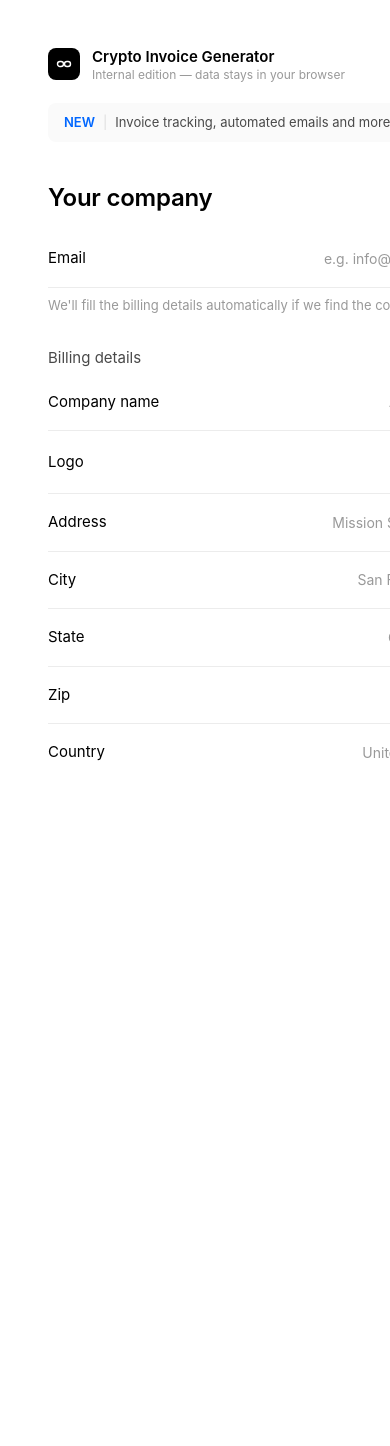
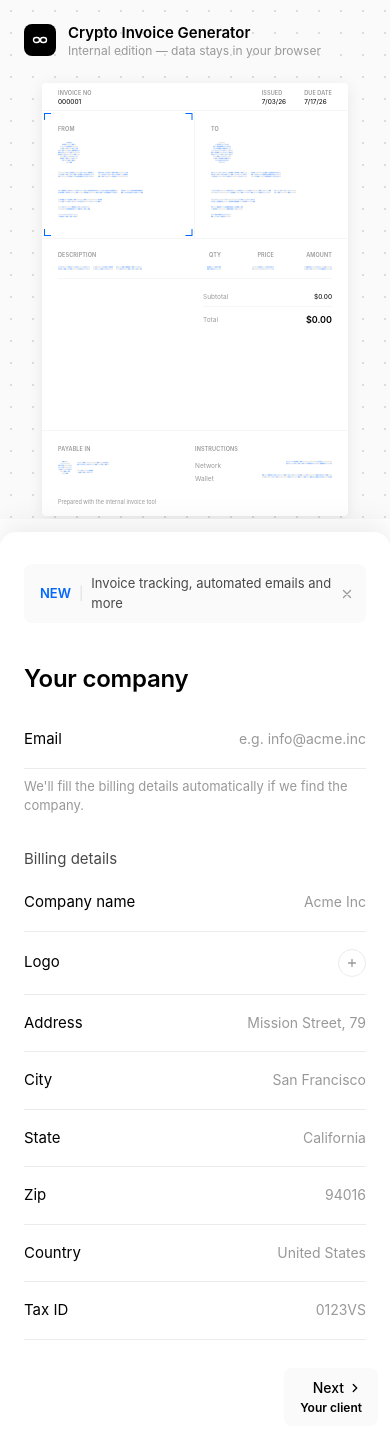
Before and after one commit to boredmage/invoice, a Next.js app: page / in a window 390 px wide. Before the commit the page ends 844 px from the top, so only its background shows below. Built offline with nearby package versions, Linux system fonts and the light colour scheme.

Commit message:
feat: enhance layout and functionality of invoice components for better mobile experience

```diff
--- a/app/components/FormPanel.tsx
+++ b/app/components/FormPanel.tsx
@@ -95,8 +95,8 @@
         {renderStep()}
       </div>
 
-      {/* bottom navigation pinned to the sidebar footer */}
-      <div className="sticky bottom-0 -mx-12 mt-auto flex items-stretch justify-between bg-white px-3 pb-3 pt-1">
+      {/* bottom navigation — in flow on mobile, pinned to the sidebar footer on desktop */}
+      <div className="-mx-6 mt-auto flex items-stretch justify-between bg-white px-3 pb-5 pt-1 lg:sticky lg:bottom-0 lg:-mx-12 lg:pb-3">
         {currentStep > 0 ? (
           <button
             onClick={onBack}
--- a/app/components/InvoiceGenerator.tsx
+++ b/app/components/InvoiceGenerator.tsx
@@ -20,6 +20,15 @@
   );
   const [showBanner, setShowBanner] = useState(true);
   const hydrated = useRef(false);
+  const asideRef = useRef<HTMLElement>(null);
+
+  // Mobile: the sheet rests low enough that scrolling up reveals the whole
+  // preview; start pre-scrolled so the first view is the usual card peek.
+  useEffect(() => {
+    if (window.matchMedia("(max-width: 1023px)").matches && asideRef.current) {
+      window.scrollTo(0, Math.max(0, asideRef.current.offsetTop - 416));
+    }
+  }, []);
 
   // restore a saved draft (internal tool — everything stays in the browser)
   useEffect(() => {
@@ -74,14 +83,20 @@
   );
 
   return (
-    <div className="flex h-screen w-full overflow-hidden">
-      {/* ── Left: sidebar ── */}
-      <aside className="print-hidden relative flex h-full w-[500px] shrink-0 flex-col overflow-hidden border-r border-line bg-white">
-        <div className="flex min-h-0 flex-1 flex-col overflow-y-auto px-12 pt-12">
+    <div className="flex min-h-screen w-full flex-col lg:h-screen lg:flex-row lg:overflow-hidden">
+      {/* ── Sidebar: bottom sheet on mobile (scrolls over the fixed preview,
+             sized by its content), left pane on desktop ── */}
+      <aside
+        ref={asideRef}
+        className="print-hidden relative z-10 order-2 mt-[532px] flex min-h-[calc(100dvh-416px)] w-full flex-col rounded-t-2xl bg-white shadow-[0_-8px_30px_rgba(0,0,0,0.08)] lg:order-1 lg:mt-0 lg:min-h-0 lg:h-full lg:w-[500px] lg:shrink-0 lg:overflow-hidden lg:rounded-none lg:border-r lg:border-line lg:shadow-none"
+      >
+        <div className="flex min-h-0 flex-1 flex-col px-6 pt-8 lg:overflow-y-auto lg:px-12 lg:pt-12">
+          <div className="hidden lg:block">
             <Header />
+          </div>
 
           {showBanner && currentStep < 5 && (
-            <div className="mt-5 flex items-center gap-2 rounded-lg bg-[#FAFAFA] py-2.5 pl-4 pr-3 text-[13px]">
+            <div className="flex items-center gap-2 rounded-lg bg-[#FAFAFA] py-2.5 pl-4 pr-3 text-[13px] lg:mt-5">
               <span className="font-semibold text-accent">NEW</span>
               <span className="text-[#DDDDDD]">|</span>
               <span className="text-ink-soft">
@@ -115,15 +130,21 @@
         </div>
       </aside>
 
-      {/* ── Right: dotted canvas with live preview ── */}
-      <main className="dot-canvas relative h-full min-w-0 flex-1 overflow-y-auto">
-        <div className="flex justify-center px-10 py-10">
+      {/* ── Canvas: fixed backdrop on mobile (the sheet slides over it),
+             right pane on desktop ── */}
+      <main className="dot-canvas fixed inset-x-0 top-0 z-0 order-1 lg:static lg:order-2 lg:h-full lg:min-w-0 lg:flex-1 lg:overflow-y-auto">
+        <div className="px-6 pt-6 lg:hidden">
+          <Header />
+        </div>
+        <div className="flex h-[460px] justify-center overflow-hidden pt-6 lg:h-auto lg:overflow-visible lg:px-10 lg:py-10 lg:pt-10">
+          <div className="preview-scale w-[612px] shrink-0 origin-top scale-50 md:scale-75 lg:scale-100">
             <InvoicePreview
               invoiceData={invoiceData}
               currentStep={currentStep}
               onSectionClick={(step) => setCurrentStep(step)}
             />
           </div>
+        </div>
       </main>
     </div>
   );
--- a/app/components/steps/ReviewStep.tsx
+++ b/app/components/steps/ReviewStep.tsx
@@ -47,13 +47,12 @@
   };
 
   return (
-    <div className="flex h-full flex-col pt-16">
-      <h2 className="text-[44px] font-semibold leading-[1.1] tracking-[-0.02em] text-ink">
+    <div className="flex h-full min-h-[560px] flex-col pt-6 lg:min-h-0 lg:pt-16">
+      <h2 className="text-center text-[32px] font-semibold leading-[1.1] tracking-[-0.02em] text-ink lg:text-left lg:text-[44px]">
         Your invoice
-        <br />
-        is ready
+        <br className="hidden lg:block" /> is ready
       </h2>
-      <p className="mt-5 text-lg text-ink-soft">
+      <p className="mt-4 text-center text-lg text-ink-soft lg:mt-5 lg:text-left">
         Take a final look before downloading it.
       </p>
 
@@ -72,7 +71,7 @@
               strokeLinejoin="round"
             />
           </svg>
-          Send to {clientName || "your client"}
+          Send to {clientName || "client"}
         </button>
 
         <button
--- a/app/globals.css
+++ b/app/globals.css
@@ -237,6 +237,10 @@
   .print-hidden {
     display: none !important;
   }
+  /* the mobile preview is scaled down for the peek — print at full size */
+  .preview-scale {
+    transform: none !important;
+  }
   /* active-step corner brackets are an editing aid — never print them */
   .brackets::before,
   .brackets::after,
```
Lines whose indentation alone changed are shown as unchanged.
